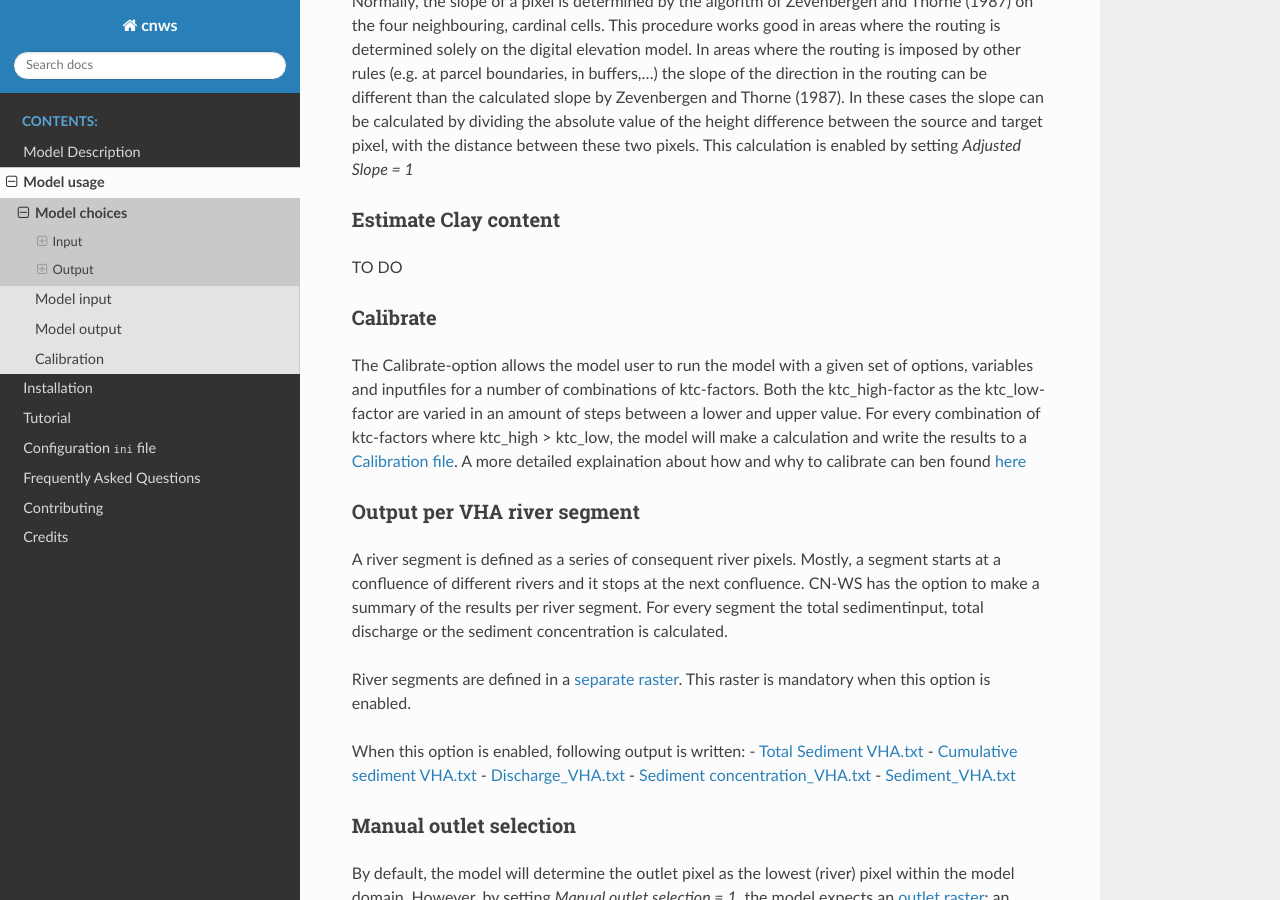
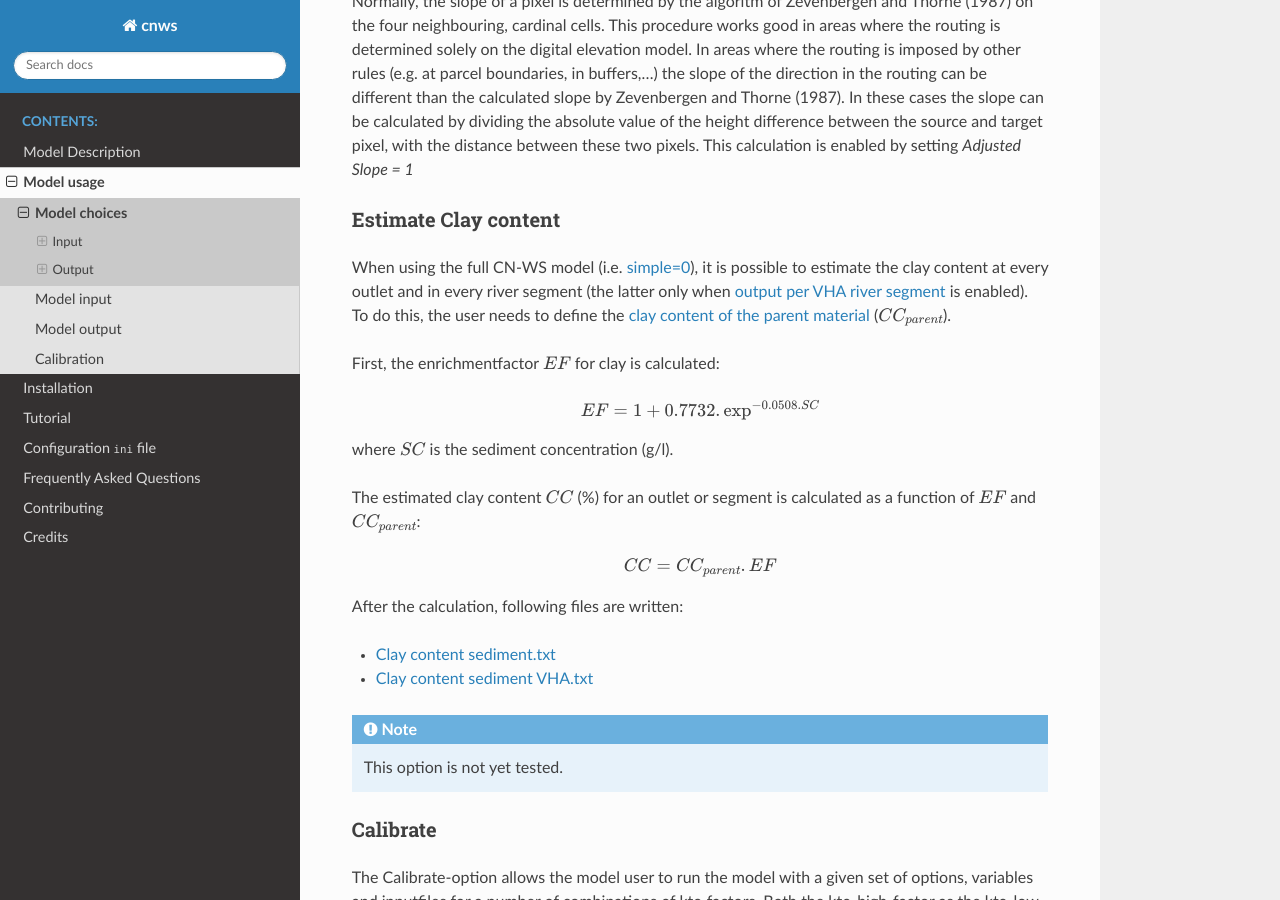
Before and after one commit to watem-sedem/watem-sedem, a Sphinx documentation site: the page built from docs/choices.rst, in a window 1280 px wide and 900 px high, scrolled down 5625 px. Built offline with Sphinx 7.4.7 and the Read the Docs theme 2.0.0, drawn with Linux system fonts in a browser that asks for light colours.

Commit message:
Extending docs about Estimate Clay content

```diff
--- a/docs/choices.rst
+++ b/docs/choices.rst
@@ -318,7 +318,32 @@
 Estimate Clay content
 #####################
 
-TO DO
+When using the full CN-WS model (i.e. :ref:`simple=0 <simple>`), it is possible
+to estimate the clay content at every outlet and in every river
+segment (the latter only when :ref:`output per VHA river segment <outputVHA>`
+is enabled). To do this, the user needs to define the
+:ref:`clay content of the parent material <claycontent>` (:math:`CC_{parent}`).
+
+First, the enrichmentfactor :math:`EF` for clay is calculated:
+
+.. math::
+    EF = 1 + 0.7732.\exp^{-0.0508.SC}
+
+where :math:`SC` is the sediment concentration (g/l).
+
+The estimated clay content :math:`CC` (%) for an outlet or segment is calculated
+as a function of :math:`EF` and :math:`CC_{parent}`:
+
+.. math::
+    CC = CC_{parent}.EF
+
+After the calculation, following files are written:
+
+* :ref:`Clay content sediment.txt <claycontentesedtxt>`
+* :ref:`Clay content sediment VHA.txt <claycontentesedvhatxt>`
+
+.. note::
+    This option is not yet tested.
 
 .. _calibrate:
 
--- a/docs/input.rst
+++ b/docs/input.rst
@@ -383,10 +383,13 @@ Sewer exit
 
 integer
 
+.. _claycontent:
+
 Clay content parent material
 ****************************
 
-float
+The average fraction of clay in the soil in the modelled catchment in
+percentages (float, between 0 and 1).
 
 5 day antecedent rainfall
 *************************
```
Also changed, not shown: docs/output.rst (+10 -0 lines).
